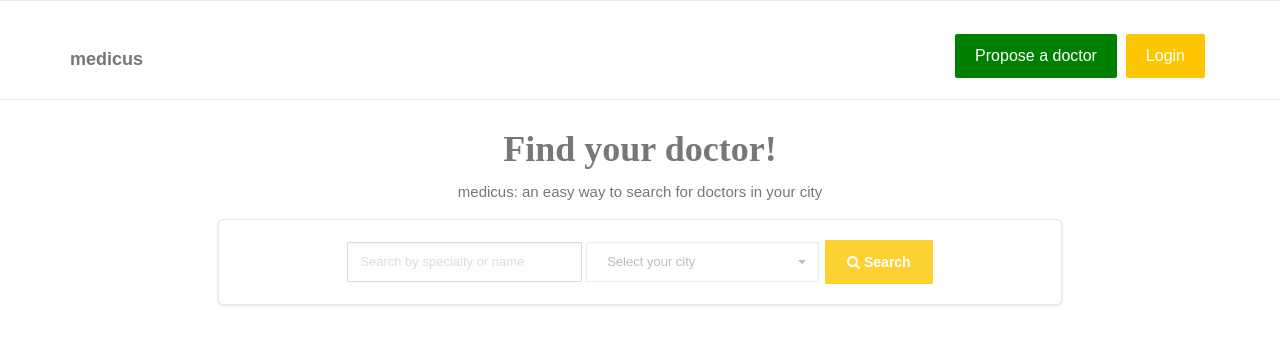
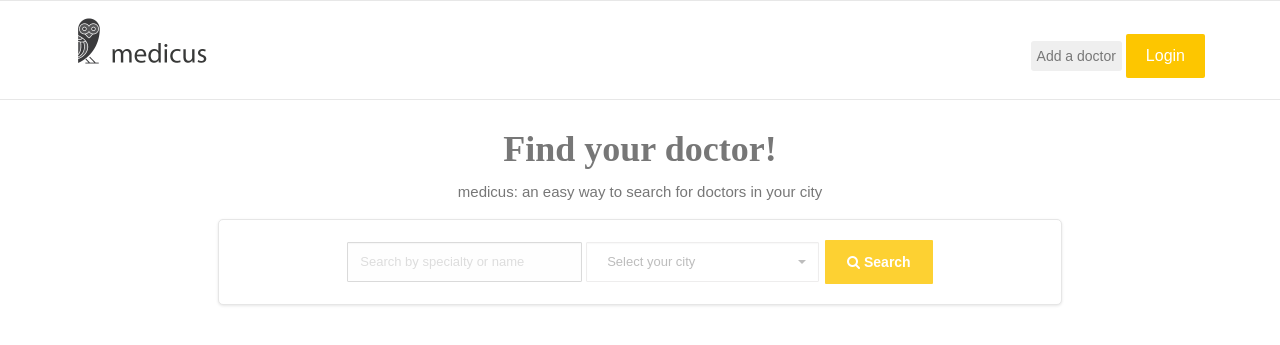
Before and after one commit to gardiac2002/medicus, a Django app: page / in a window 1280 px wide. Shown: the top 345 px of the page. Run offline with Django 3.2, Linux system fonts and the light colour scheme; some libraries are stand-ins or nearby versions.

Commit message:
Added logo

```diff
--- a/medicus/static/assets/css/style.css
+++ b/medicus/static/assets/css/style.css
@@ -736,8 +736,10 @@ label small{
     margin-right: 20px
 }
 .navbar-brand {
-    margin-top: 1em;
-}
+    padding-top:0;
+    padding-bottom: 0;
+}
+.navbar-brand img { height: 50px; }
 
 .listingname{
 }
--- a/medicus/templates/medicus/base.html
+++ b/medicus/templates/medicus/base.html
@@ -48,16 +48,15 @@
                         <span class="icon-bar"></span>
                     </button>
                     <a class="navbar-brand" href="/">
-                        medicus
-                        <!--<img src="{% static "assets/img/logo.png" %}" alt="">-->
+                      <img src="{% static "assets/img/logo.png" %}" alt="">
                     </a>
                 </div>
 
                 <!-- Collect the nav links, forms, and other content for toggling -->
                 <div class="collapse navbar-collapse yamm" id="navigation">
                     <div class="button navbar-right">
-                        <button class="navbar-btn nav-button wow bounceInRight proposeDoctor"
-                                onclick=" window.open('register.html')" data-wow-delay="0.45s">Propose a doctor</button>
+                        <button class="navbar-btn btn-secondary wow bounceInRight proposeDoctor"
+                                onclick=" window.open('proposeDoctor.html')" data-wow-delay="0.45s">Add a doctor</button>
 
                         <button class="navbar-btn nav-button wow bounceInRight login" onclick=" window.open('register.html')" data-wow-delay="0.45s">Login</button>
                     </div>
--- a/medicus/templates/medicus/index.html
+++ b/medicus/templates/medicus/index.html
@@ -34,8 +34,7 @@
                                 <input type="text" class="form-control" placeholder="Search by specialty or name">
                             </div>
                             <div class="form-group">
-                                <select id="lunchBegins" class="selectpicker" data-live-search="true"
-                                        data-live-search-style="begins" title="Select your city">
+                                <select id="lunchBegins" class="selectpicker" title="Select your city">
                                     <option>Bacau</option>
                                     <option>Cluj</option>
                                 </select>
```
Also changed, not shown: medicus/static/assets/img/logo.png.
